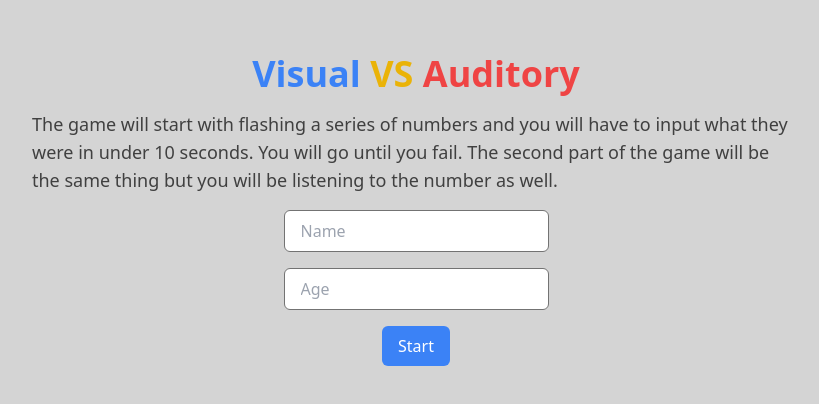
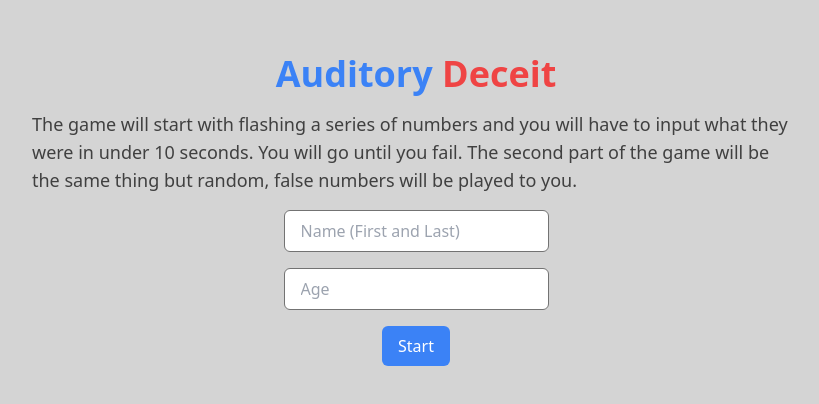
Before and after one commit to mazylol/psychology-memory-game, a SvelteKit app: page / in a window 1280 px wide. Shown: the part 190-594 px from the top of the page, without its empty margins (224-1043 px from the left). Built offline with nearby package versions, Linux system fonts and the light colour scheme.

Commit message:
format mostly

```diff
--- a/src/routes/+page.svelte
+++ b/src/routes/+page.svelte
@@ -47,18 +47,18 @@
 	{:else}
 		<div class="flex h-screen flex-col items-center justify-center">
 			<h1 class="text-4xl font-bold text-neutral-900">
-				<span class="text-blue-500">Visual</span> <span class="text-yellow-500">VS</span>
-				<span class="text-red-500">Auditory</span>
+				<span class="text-blue-500">Auditory</span>
+				<span class="text-red-500">Deceit</span>
 			</h1>
 			<p class="mt-4 max-w-3xl text-lg text-neutral-700">
 				The game will start with flashing a series of numbers and you will have to input what they
 				were in under 10 seconds. You will go until you fail. The second part of the game will be
-				the same thing but you will be listening to the number as well.
+				the same thing but random, false numbers will be played to you.
 			</p>
 			<input
 				type="text"
 				class="mt-4 rounded-md border border-neutral-500 px-4 py-2"
-				placeholder="Name"
+				placeholder="Name (First and Last)"
 				bind:value={state.name}
 			/>
 			<input
```
Also changed, not shown: migrations/meta/0000_snapshot.json (indentation only), migrations/meta/_journal.json (indentation only).
